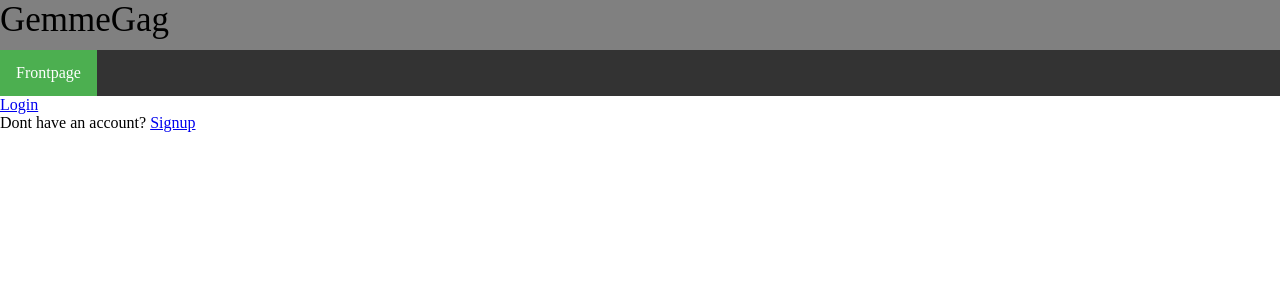
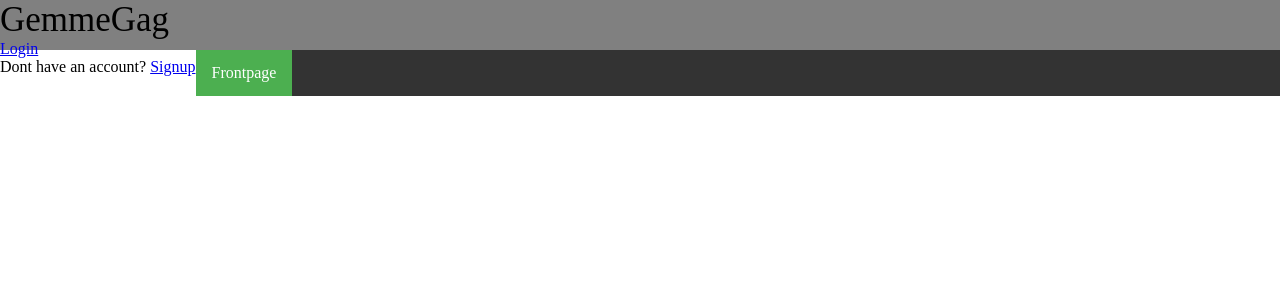
Before and after one commit to FelixSkouboeLindberg/Project-Migmiger, a PHP site: page / in a window 1280 px wide. Shown: the top 300 px of the page. Run offline with PHP 8.4, Linux system fonts and the light colour scheme.

Commit message:
css trial and error #1

```diff
--- a/index.php
+++ b/index.php
@@ -9,13 +9,10 @@ require('connect_mysql.php');
 	</head>
 	<body>
 		<div class="header">
+			<div class="logo">
 				<p>GemmeGag</p>
 			</div>
-		<div class="navbar">
-			<ul>
-				<li><a class="active" href="index.php">Frontpage</a></li>
-			</ul>
-		</div>
+
 			<div class="loginspot">
 				<?php
 				if(isset($_SESSION['username']))
@@ -27,5 +24,14 @@ require('connect_mysql.php');
 				}
 				?>
 			</div>
+		</div>
+
+		<div class="divider"></div>
+
+		<div class="navbar">
+			<ul>
+				<li><a class="active" href="index.php">Frontpage</a></li>
+			</ul>
+		</div>
 	</body>
 </html>
--- a/stylesheet.css
+++ b/stylesheet.css
@@ -23,8 +23,13 @@ time, mark, audio, video {
 	height: 50px;
 	background-color: #808080;
 }
+
 .header p {
 	font-size: 35px;
+}
+
+.loginspot {
+	float: left;
 }
 
 /* navigationsbar */
```
Lines whose indentation alone changed are shown as unchanged.
